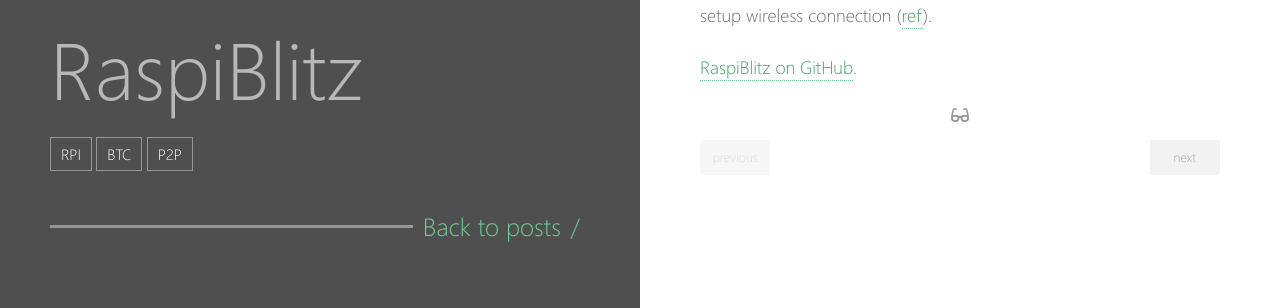
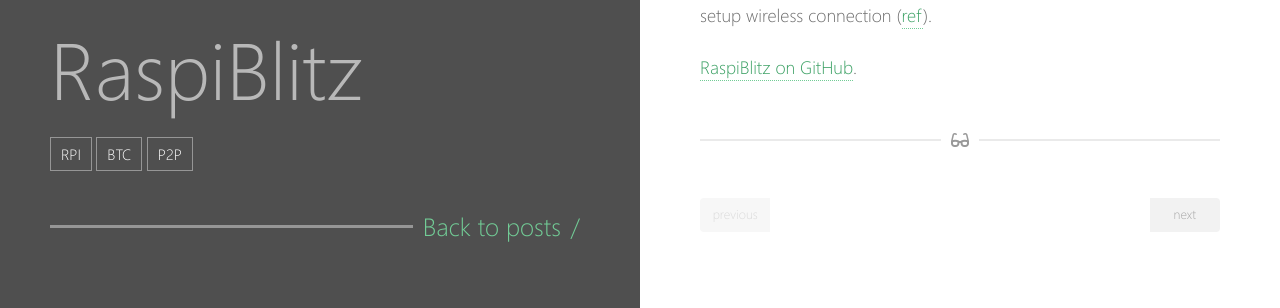
Before and after one commit to charlesrocket/charlesrocket.github.io, a Jekyll site: the page built from _posts/2018-07-23-raspiblitz.md, in a window 1280 px wide. Shown: the part 949-1257 px from the top of the page. Built offline with Jekyll 4.4.1, drawn with Linux system fonts in a browser that asks for light colours; comment, search, counter and statistics services are not loaded.

Commit message:
Drop `post-end`

```diff
--- a/_layouts/post.html
+++ b/_layouts/post.html
@@ -30,7 +30,7 @@ layout: compress
       <div class="inner-post content">
         <div class="date-highlight">{% if page.date %}{{ page.date | date: '%d %b %Y' }}{% else %}&#x2756;{% endif %}</div>
         {{ content }}
-        <div class="post-end">
+        <div class="date-highlight">
           <i class="fa-solid fa-glasses"></i>
         </div>
         {% include page-pagination.html %}
--- a/assets/_sass/_site.scss
+++ b/assets/_sass/_site.scss
@@ -481,11 +481,6 @@ canvas {
   }
 }
 
-.post-end {
-  text-align: center;
-  color: darken($white, 40);
-}
-
 .date-highlight {
   text-align: center;
   margin: 50px 0;
```
